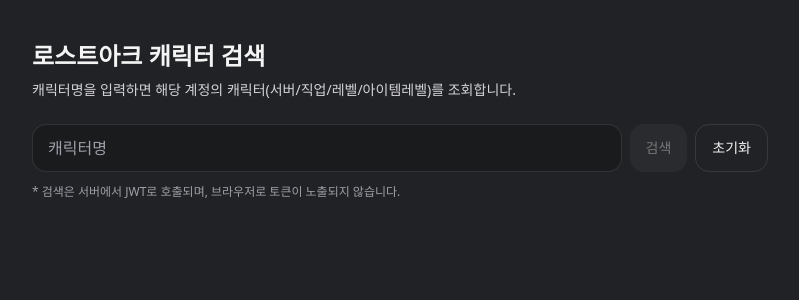
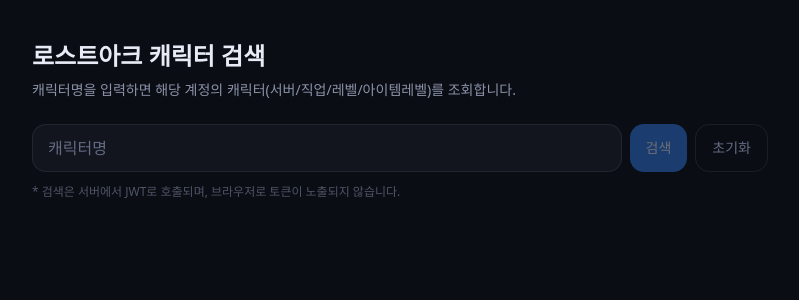
Before and after one commit to kkang123/lostark-stagger, a Next.js app: page / in a window 1280 px wide. Shown: the top 300 px of the page, without its empty margins (240-1039 px from the left). Built offline with nearby package versions, Linux system fonts and the light colour scheme.

Commit message:
style: 전체 색감 스타일 블루-블랙 다크 테마 적용

```diff
--- a/app/(app)/char/[name]/_components/EquipmentPanel.tsx
+++ b/app/(app)/char/[name]/_components/EquipmentPanel.tsx
@@ -17,7 +17,7 @@
     data = await getCharacterEquipmentServer(name);
   } catch (err) {
     return (
-      <section className="rounded-2xl border border-red-500/20 bg-red-500/10 p-5 text-sm text-zinc-200">
+      <section className="rounded-2xl border border-red-500/20 bg-red-500/10 p-5 text-sm text-[#E8EBF5]">
         {getErrorMessage(err)}
       </section>
     );
@@ -25,7 +25,7 @@
 
   if (!data || data.length === 0) {
     return (
-      <section className="rounded-2xl border border-white/10 bg-black/20 p-5 text-sm text-zinc-300">
+      <section className="rounded-2xl border border-white/[0.07] bg-[#12151E] p-5 text-sm text-[#8B92A9]">
         장비 정보가 없습니다.
       </section>
     );
@@ -35,5 +35,9 @@
     [...data].sort((a, b) => a.Type.localeCompare(b.Type)).map(toEquipmentUI),
   );
 
-  return <EquipmentPanelClient sorted={sorted} />;
+  return (
+    <section className="rounded-2xl border border-white/[0.07] bg-[#12151E] p-5">
+      <EquipmentPanelClient sorted={sorted} />
+    </section>
+  );
 }
--- a/app/(app)/char/[name]/_components/EquipmentPanelClient.tsx
+++ b/app/(app)/char/[name]/_components/EquipmentPanelClient.tsx
@@ -33,7 +33,7 @@
       <div className="grid gap-3 md:grid-cols-2">
         {/* 왼쪽 */}
         <div>
-          <h4 className="mb-2 text-xs font-semibold text-zinc-400">
+          <h4 className="mb-2 text-xs font-semibold text-[#636B82]">
             무기 · 방어구
           </h4>
           <ul className="grid gap-2">
@@ -49,7 +49,7 @@
 
         {/* 오른쪽 */}
         <div>
-          <h4 className="mb-2 text-xs font-semibold text-zinc-400">장신구</h4>
+          <h4 className="mb-2 text-xs font-semibold text-[#636B82]">장신구</h4>
           <ul className="grid gap-2">
             {right.map((it, idx) => (
               <EquipmentRow
@@ -64,7 +64,7 @@
 
       {other.length > 0 && (
         <div className="mt-4">
-          <h4 className="mb-2 text-xs font-semibold text-zinc-400">기타</h4>
+          <h4 className="mb-2 text-xs font-semibold text-[#636B82]">기타</h4>
           <ul className="grid gap-2">
             {other.map((it, idx) => (
               <EquipmentRow
--- a/app/(app)/char/[name]/_components/ProfilePanel.tsx
+++ b/app/(app)/char/[name]/_components/ProfilePanel.tsx
@@ -15,14 +15,14 @@
     data = await getCharacterProfileServer(name);
   } catch (err) {
     return (
-      <section className="rounded-2xl border border-red-500/20 bg-red-500/10 p-5 text-sm text-zinc-200">
+      <section className="rounded-2xl border border-red-500/20 bg-red-500/10 p-5 text-sm text-[#E8EBF5]">
         {getErrorMessage(err)}
       </section>
     );
   }
 
   return (
-    <section className="rounded-2xl border border-white/10 bg-black/20 p-5">
+    <section className="rounded-2xl border border-white/[0.07] bg-[#12151E] p-5">
       <div className="flex gap-4">
         {data.CharacterImage && (
           <Image
@@ -34,15 +34,15 @@
           />
         )}
         <div className="flex flex-col gap-1">
-          <h2 className="text-lg font-semibold">{data.CharacterName}</h2>
-          <p className="text-sm text-zinc-300">서버: {data.ServerName}</p>
-          <p className="text-sm text-zinc-300">
+          <h2 className="text-lg font-semibold text-[#E8EBF5]">{data.CharacterName}</h2>
+          <p className="text-sm text-[#8B92A9]">서버: {data.ServerName}</p>
+          <p className="text-sm text-[#8B92A9]">
             클래스 : {data.CharacterClassName}
           </p>
-          <div className="text-sm text-zinc-300">
+          <div className="text-sm text-[#8B92A9]">
             <span>전투 레벨</span> <span>{data.CharacterLevel}</span>
           </div>
-          <p className="text-sm text-zinc-300">
+          <p className="text-sm text-[#8B92A9]">
             아이템 레벨 : {data.ItemAvgLevel}
           </p>
         </div>
--- a/app/(app)/page.tsx
+++ b/app/(app)/page.tsx
@@ -13,10 +13,10 @@
   const { data, isLoading, isError, error } = useSiblings(submittedName);
 
   return (
-    <main className="min-h-dvh bg-[#212225] text-zinc-100">
+    <main className="min-h-dvh bg-[#0B0D14] text-[#E8EBF5]">
       <div className="mx-auto w-full max-w-3xl px-4 py-10">
-        <h1 className="text-2xl font-semibold">로스트아크 캐릭터 검색</h1>
-        <p className="mt-2 text-sm text-zinc-300">
+        <h1 className="text-2xl font-semibold text-[#E8EBF5]">로스트아크 캐릭터 검색</h1>
+        <p className="mt-2 text-sm text-[#8B92A9]">
           캐릭터명을 입력하면 해당 계정의 캐릭터(서버/직업/레벨/아이템레벨)를
           조회합니다.
         </p>
--- a/app/components/character/CharacterSearchForm.tsx
+++ b/app/components/character/CharacterSearchForm.tsx
@@ -35,15 +35,15 @@
             placeholder=" "
             minLength={2}
             maxLength={12}
-            className="peer h-12 w-full rounded-xl border border-white/10 bg-black/20 px-4 pt-5 text-sm outline-none
-               placeholder:text-transparent focus:border-white/20"
+            className="peer h-12 w-full rounded-xl border border-white/[0.07] bg-[#12151E] px-4 pt-5 text-sm text-[#E8EBF5] outline-none
+               placeholder:text-transparent focus:border-[#3182F6]/40 transition-colors"
           />
           <label
-            className="pointer-events-none absolute left-4 top-1/2 -translate-y-1/2 text-sm text-zinc-400
+            className="pointer-events-none absolute left-4 top-1/2 -translate-y-1/2 text-sm text-[#636B82]
                    transition-all duration-150
-                   peer-placeholder-shown:top-1/2 peer-placeholder-shown:text-base peer-placeholder-shown:text-zinc-400
-                   peer-focus:top-2 peer-focus:translate-y-0 peer-focus:text-xs peer-focus:text-zinc-300
-                   peer-[:not(:placeholder-shown)]:top-2 peer-[:not(:placeholder-shown)]:translate-y-0 peer-[:not(:placeholder-shown)]:text-xs peer-[:not(:placeholder-shown)]:text-zinc-300"
+                   peer-placeholder-shown:top-1/2 peer-placeholder-shown:text-base peer-placeholder-shown:text-[#636B82]
+                   peer-focus:top-2 peer-focus:translate-y-0 peer-focus:text-xs peer-focus:text-[#5B9AF8]
+                   peer-[:not(:placeholder-shown)]:top-2 peer-[:not(:placeholder-shown)]:translate-y-0 peer-[:not(:placeholder-shown)]:text-xs peer-[:not(:placeholder-shown)]:text-[#8B92A9]"
           >
             캐릭터명
           </label>
@@ -52,20 +52,20 @@
         <button
           type="submit"
           disabled={!isValid}
-          className="h-12 shrink-0 rounded-xl bg-white/10 px-4 text-sm font-medium hover:bg-white/15 active:bg-white/20 disabled:opacity-40 disabled:hover:bg-white/10"
+          className="h-12 shrink-0 rounded-xl bg-[#3182F6] px-4 text-sm font-medium text-white hover:bg-[#2571E5] active:bg-[#1F63D4] disabled:opacity-40 disabled:hover:bg-[#3182F6] transition-colors"
         >
           검색
         </button>
         <button
           type="button"
           onClick={clear}
-          className="h-12 shrink-0 rounded-xl border border-white/10 bg-transparent px-4 text-sm hover:bg-white/5"
+          className="h-12 shrink-0 rounded-xl border border-white/[0.07] bg-transparent px-4 text-sm text-[#636B82] hover:bg-white/[0.04] hover:text-[#8B92A9] transition-colors"
         >
           초기화
         </button>
       </div>
 
-      <p className="text-xs text-zinc-400">
+      <p className="text-xs text-[#4E5566]">
         * 검색은 서버에서 JWT로 호출되며, 브라우저로 토큰이 노출되지 않습니다.
       </p>
 
--- a/app/components/equipment/EquipmentRow.tsx
+++ b/app/components/equipment/EquipmentRow.tsx
@@ -22,11 +22,11 @@
   const boss = special ? null : bossFromItemName(item.name);
 
   return (
-    <li className="flex items-center gap-3 rounded-xl border border-white/10 bg-black/10 p-3">
+    <li className="rounded-xl border border-white/[0.07] bg-[#0F1119] transition-colors hover:bg-[#161A26]">
       <button
         type="button"
         onClick={onClick}
-        className="relative flex w-full items-center rounded-xl border p-3 text-left cursor-pointer"
+        className="relative flex w-full items-center p-3 text-left cursor-pointer"
       >
         <div className="relative z-10 flex w-full items-center gap-3">
           <div className="relative h-10 w-10 shrink-0">
@@ -84,11 +84,11 @@
 
             {item.kind === "gear" && (
               <div className="flex flex-col gap-0.5 mt-1">
-                <span className="text-xs leading-tight text-zinc-400">
+                <span className="text-xs leading-tight text-[#636B82]">
                   {item.itemLevelText}
                 </span>
 
-                <span className="truncate text-sm text-zinc-100">
+                <span className="truncate text-sm text-[#E8EBF5]">
                   {item.name}
                 </span>
               </div>
@@ -102,7 +102,7 @@
                       key={i}
                       className="flex items-center gap-1 text-[11px]"
                     >
-                      <span className="text-zinc-400 truncate">{opt.name}</span>
+                      <span className="text-[#636B82] truncate">{opt.name}</span>
                       <span className={opt.colorClass}>{opt.value}</span>
                     </div>
                   ))}
--- a/app/globals.css
+++ b/app/globals.css
@@ -54,7 +54,7 @@
 
 body {
   /* background: var(--background); */
-  background: #212225;
+  background: #0B0D14;
 }
 
 :root {
```
Also changed, not shown: app/(app)/char/[name]/CharacterDetailsClient.tsx (+8 -8 lines), app/components/equipment/EquipmentDetailDialog.tsx (+8 -8 lines).
